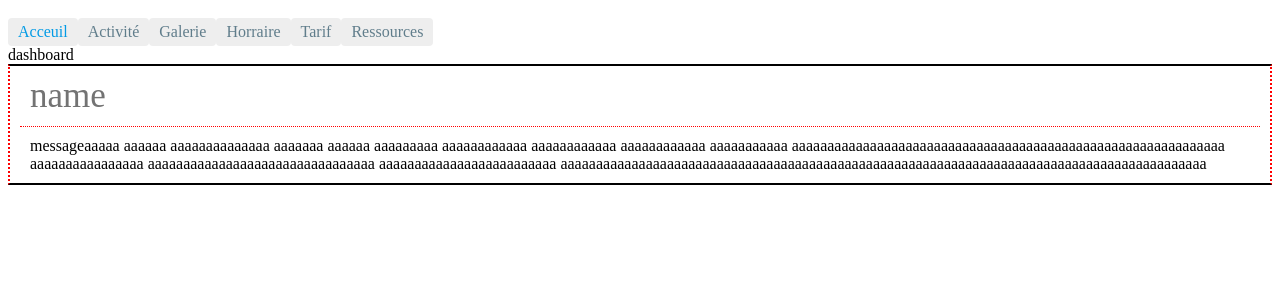
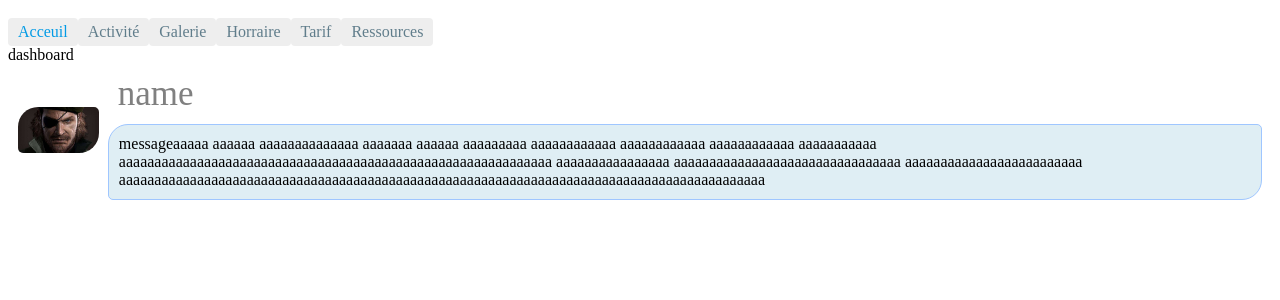
Before and after one commit to Bliinky/MoveUpClient, an Angular app: page /dashboard in a window 1280 px wide. Shown: the top 300 px of the page. Built offline with nearby package versions, Linux system fonts and the light colour scheme.

Commit message:
notification design

```diff
--- a/src/app/component/notification/notification.component.css
+++ b/src/app/component/notification/notification.component.css
@@ -1,16 +1,26 @@
 .notification-wrapper {
-  border-width: 2px 2px 2px 2px;
-  border-style: solid dotted;;
-  border-color: black red;
+  display: flex;
   padding: 0 10px;
 
 }
 
+.notification-img {
+  position:relative;
+  margin: auto;
+  width: 15%;
+  height: 15%;
+}
+
+img {
+  width: 90%;
+  height: 90%;
+  border-radius:20px 5px;
+}
+
 .notification-name {
   font-size: 35px;
-  border-bottom:1px dotted red;
-  color: #737373;
-  padding: 10px
+  color:gray;
+  padding: 10px;
  }
 
  .notification-name:hover {
@@ -18,5 +28,13 @@
  }
 
  .notification-message {
-   padding: 10px
+   padding: 10px;
+   border:1px solid #9FC6FF;
+   background-color: #DFEEF4;
+   border-radius:20px 5px;
+  -webkit-hyphens: auto;
+  -moz-hyphens: auto;
+  -ms-hyphens: auto;
+  -o-hyphens: auto;
+  hyphens: auto;
  }
--- a/src/app/component/notification/notification.component.html
+++ b/src/app/component/notification/notification.component.html
@@ -1,8 +1,13 @@
 <div class=notification-wrapper>
-  <div class=notification-name>
-    {{notification.name}}
+  <div class=notification-img>
+      <img src="assets/photo.jpg" alt="Smiley face" height="42" width="42">
   </div>
-  <div class=notification-message>
-    {{notification.message}}
+  <div class=notification-name-message>
+    <div class=notification-name>
+      {{notification.name}}
+    </div>
+    <div class=notification-message>
+      {{notification.message}}
+    </div>
   </div>
 </div>
```
Also changed, not shown: src/assets/photo.jpg (added), src/assets/profile.png (added).
